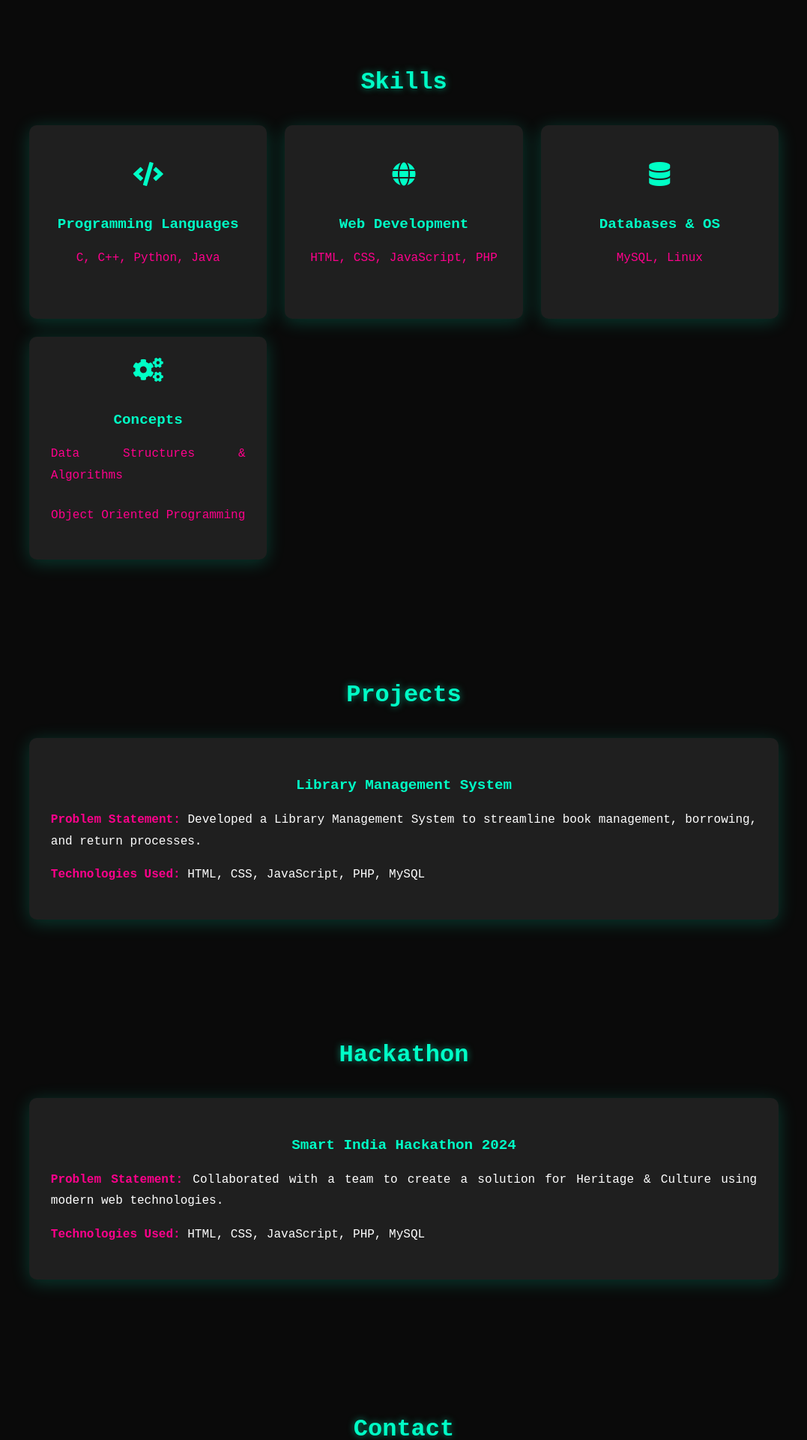
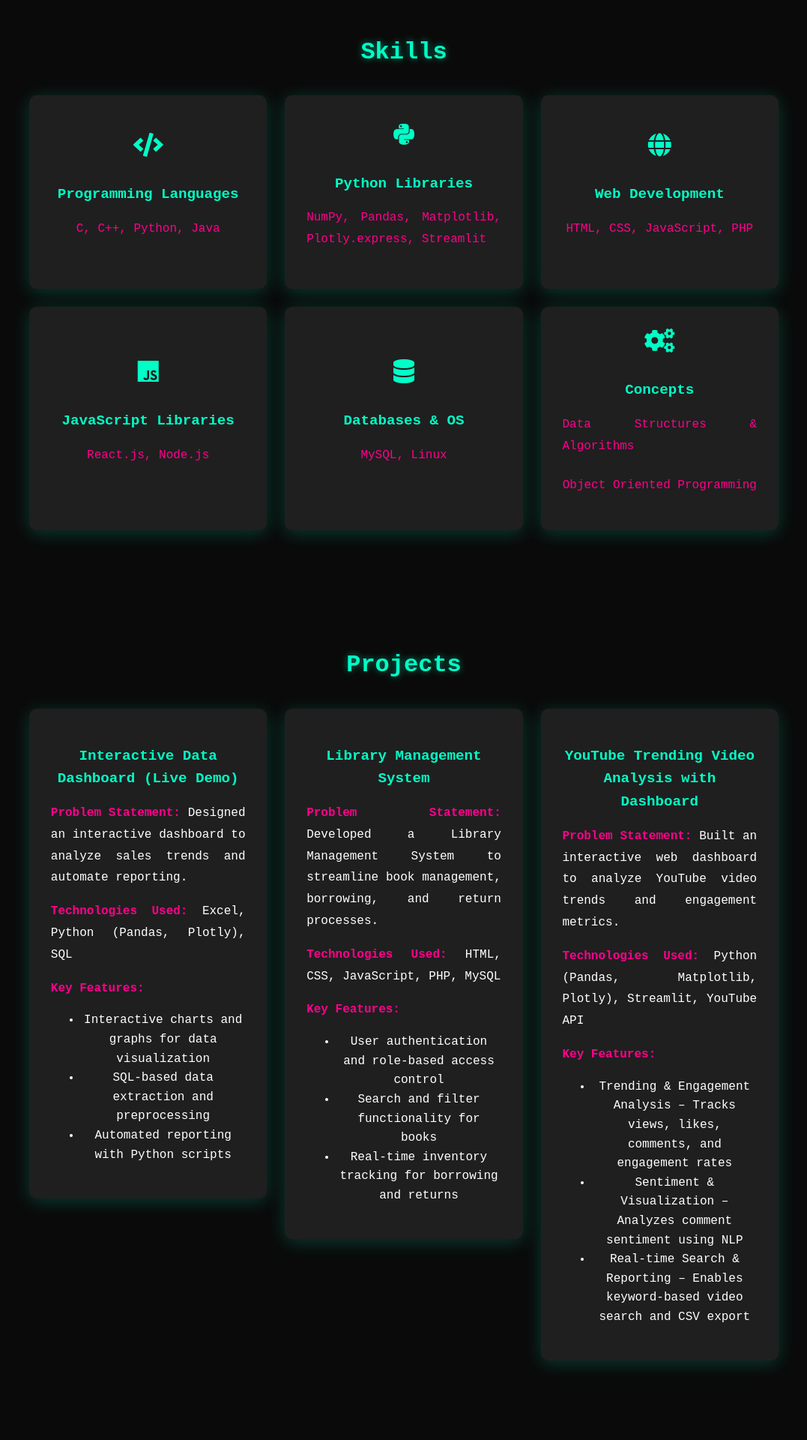
Before and after one commit to kumardarun11/portfolio, a React (Create React App) app: page / in a window 1280 px wide. Shown: the part 1660-3580 px from the top of the page at 75% size, without its empty margins (101-1178 px from the left). Built offline with nearby package versions, Linux system fonts and the light colour scheme.

Commit message:
Updated few things

```diff
--- a/src/App.js
+++ b/src/App.js
@@ -98,19 +98,16 @@
                         <div className="education-card">
                             <h3>Secondary Education (10th Grade)</h3>
                             <p><strong>School:</strong> Guru Teg Bahadur Public School, Durgapur, West Bengal</p>
-                            <p><strong>Percentage:</strong> 83.4%</p>
                             <p><strong>School Year:</strong> 2020</p>
                         </div>
                         <div className="education-card">
                             <h3>Senior Secondary Education (12th Grade)</h3>
                             <p><strong>School:</strong> Guru Teg Bahadur Public School, Durgapur, West Bengal</p>
-                            <p><strong>Percentage:</strong> 72.2%</p>
                             <p><strong>School Year:</strong> 2022</p>
                         </div>
                         <div className="education-card">
                             <h3>Bachelor of Technology in Computer Science Engineering (UG)</h3>
                             <p><strong>University:</strong> Techno India University, Kolkata, West Bengal</p>
-                            <p><strong>CGPA:</strong> 7.34 (Till Semester 4)</p>
                             <p><strong>Expected Graduation:</strong> 2026</p>
                         </div>
                     </div>
@@ -125,9 +122,19 @@
                             <p>C, C++, Python, Java</p>
                         </div>
                         <div className="skill-item">
+                            <i className="fab fa-python"></i>
+                            <h3>Python Libraries</h3>
+                            <p>NumPy, Pandas, Matplotlib, Plotly.express, Streamlit</p>
+                        </div>
+                        <div className="skill-item">
                             <i className="fas fa-globe"></i>
                             <h3>Web Development</h3>
                             <p>HTML, CSS, JavaScript, PHP</p>
+                        </div>
+                        <div className="skill-item">
+                            <i className="fab fa-js"></i>
+                            <h3>JavaScript Libraries</h3>
+                            <p>React.js, Node.js</p>
                         </div>
                         <div className="skill-item">
                             <i className="fas fa-database"></i>
@@ -146,13 +153,53 @@
                 <section id="projects" className="section">
                     <h1>Projects</h1>
                     <div className="project-grid">
+                    <a href="https://github.com/kumardarun11/dksalesdashboard" style={{ textDecoration: 'none', color: 'inherit' }}>
+                        <div className="project-card">
+
+                            <h3>Interactive Data Dashboard <a href="https://dksalesdashboard.streamlit.app/" style={{ textDecoration: 'none', color: 'inherit' }}>(Live Demo)</a></h3>
+                            <p>
+                                <strong>Problem Statement:</strong> Designed an interactive dashboard to analyze sales trends and automate reporting.
+                            </p>
+                            <p><strong>Technologies Used:</strong> Excel, Python (Pandas, Plotly), SQL</p>
+                            <p><strong>Key Features:</strong></p>
+                            <ul>
+                                <li>Interactive charts and graphs for data visualization</li>
+                                <li>SQL-based data extraction and preprocessing</li>
+                                <li>Automated reporting with Python scripts</li>
+                            </ul>
+
+                        </div>
+                        </a>
+                        <a href="https://github.com/kumardarun11/dkks_lms" style={{ textDecoration: 'none', color: 'inherit' }}>
                         <div className="project-card">
                             <h3>Library Management System</h3>
                             <p>
-                               <strong>Problem Statement:</strong> Developed a Library Management System to streamline book management, borrowing, and return processes.
+                                <strong>Problem Statement:</strong> Developed a Library Management System to streamline book management, borrowing, and return processes.
+                                </p>
+                                <p><strong>Technologies Used:</strong> HTML, CSS, JavaScript, PHP, MySQL</p>
+                                <p><strong>Key Features:</strong></p>
+                                <ul>
+                                    <li>User authentication and role-based access control</li>
+                                    <li>Search and filter functionality for books</li>
+                                    <li>Real-time inventory tracking for borrowing and returns</li>
+                                    </ul>
+                        </div>
+                        </a>
+                        <a href="https://github.com/kumardarun11/dkyttrendsentimentanalysis" style={{ textDecoration: 'none', color: 'inherit' }}>
+                        <div className="project-card">
+                            <h3>YouTube Trending Video Analysis with Dashboard</h3>
+                            <p>
+                                <strong>Problem Statement:</strong> Built an interactive web dashboard to analyze YouTube video trends and engagement metrics.
                             </p>
-                            <p><strong>Technologies Used:</strong> HTML, CSS, JavaScript, PHP, MySQL</p>
+                            <p><strong>Technologies Used:</strong> Python (Pandas, Matplotlib, Plotly), Streamlit, YouTube API</p>
+                            <p><strong>Key Features:</strong></p>
+                            <ul>
+                                <li>Trending & Engagement Analysis – Tracks views, likes, comments, and engagement rates</li>
+                                <li>Sentiment & Visualization – Analyzes comment sentiment using NLP</li>
+                                <li>Real-time Search & Reporting – Enables keyword-based video search and CSV export</li>
+                            </ul>
                         </div>
+                        </a>
                     </div>
                 </section>
 
```
Also changed, not shown: 1 other file (tests, documents, lock files or other folders).
